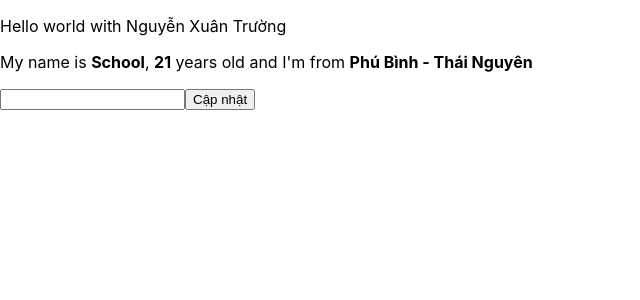
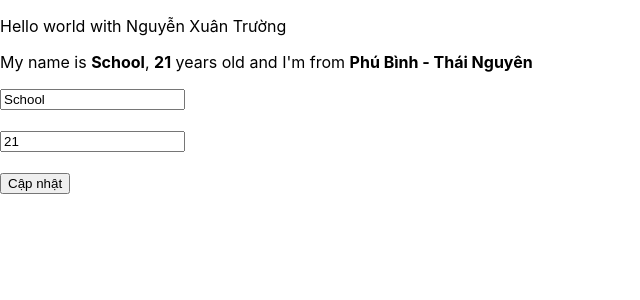
Before and after one commit to xuanTruongIT04/ReactJS_Beginer, a React (Create React App) app: page / in a window 1280 px wide. Shown: the top 300 px of the page, without its empty margins (0-640 px from the left). Built offline with nearby package versions, Linux system fonts and the light colour scheme.

Commit message:
nesting component

```diff
--- a/src/components/MyComponent.js
+++ b/src/components/MyComponent.js
@@ -1,35 +1,11 @@
 import React from "react";
-
+import UserInfo from "./UserInfo"
 class MyComponent extends React.Component {
-  state = {
-    name: "School",
-    address: "Phú Bình - Thái Nguyên",
-    age: 21,
-  };
-
-  handleOnChange(e) {
-    this.setState({
-      name: e.target.value
-    });
-  }
-
-  handleOnSubmit(e) {
-    e.preventDefault();
-    console.log(this.state)
-  }
-
   // JSX
   render() {
     return (
       <div>
-        <p>
-          My name is <b>{this.state.name}</b>, <b>{this.state.age}</b> years old and I'm from <b>{this.state.address}</b>
-        </p>
-
-        <form onSubmit={(e) => { this.handleOnSubmit(e) }}>
-          <input type="text" onChange={(e) => { this.handleOnChange(e) }} />
-          <input type="submit" value="Cập nhật" />
-        </form>
+        <UserInfo />
       </div>
     );
   }
--- /dev/null
+++ b/src/components/UserInfo.js
@@ -0,0 +1,43 @@
+import React from "react"
+
+class UserInfo extends React.Component {
+    state = {
+        name: "School",
+        address: "Phú Bình - Thái Nguyên",
+        age: 21,
+    };
+
+    handleOnChangeName(e) {
+        this.setState({
+            name: e.target.value
+        });
+    }
+
+    handleOnChangeAge(e) {
+        this.setState({
+            age: e.target.value
+        });
+    }
+
+    handleOnSubmit(e) {
+        e.preventDefault();
+        console.log(this.state)
+    }
+    render() {
+        return (
+            <div>
+                <p>
+                    My name is <b>{this.state.name}</b>, <b>{this.state.age}</b> years old and I'm from <b>{this.state.address}</b>
+                </p>
+
+                <form onSubmit={(e) => { this.handleOnSubmit(e) }}>
+                    <input type="textq" value={this.state.name} onChange={(e) => { this.handleOnChangeName(e) }} /> <br /><br />
+                    <input type="text" value={this.state.age} onChange={(e) => { this.handleOnChangeAge(e) }} /><br /><br />
+                    <input type="submit" value="Cập nhật" />
+                </form>
+            </div>
+        );
+    }
+}
+
+export default UserInfo
```
